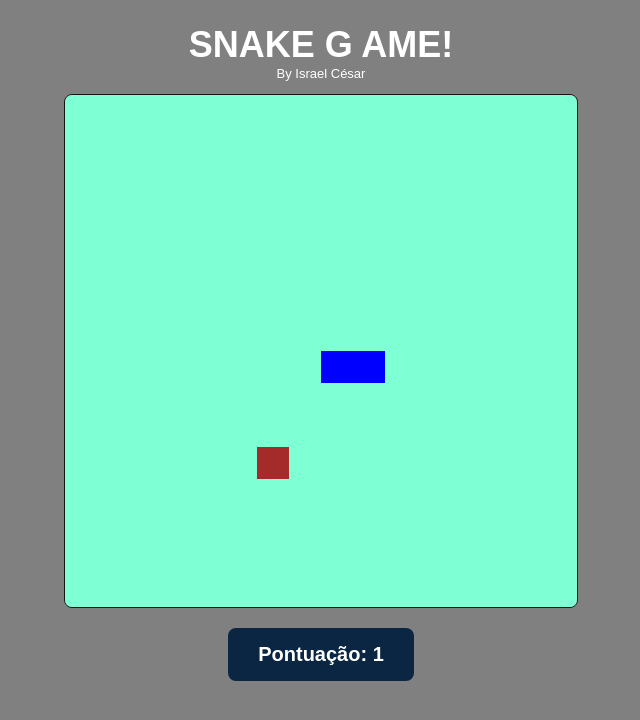
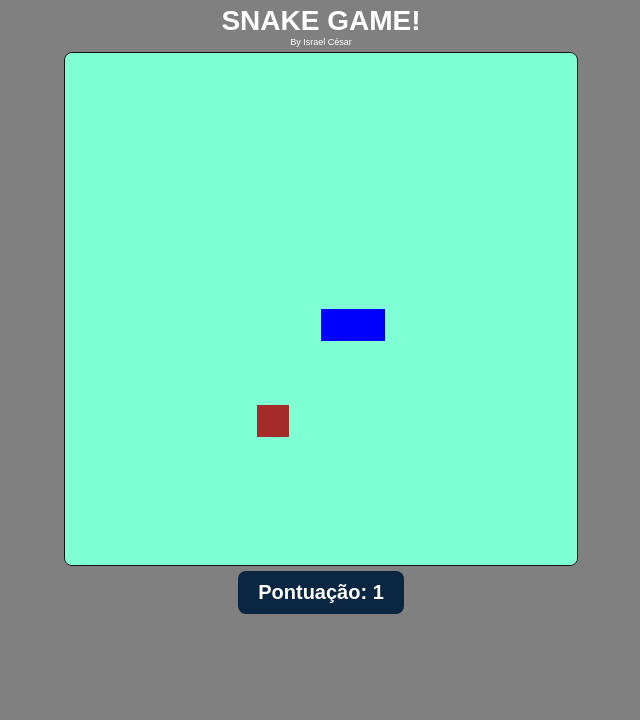
Before and after one commit to israelcesar/jogo_cobrinha_js, a plain HTML site: page index.html in a window 1280 px wide. Shown: the whole page, without its empty margins (319-959 px from the left). Drawn offline with Linux system fonts and the light colour scheme.

Commit message:
Ajustes finais

```diff
--- a/index.html
+++ b/index.html
@@ -10,7 +10,7 @@
     <body>
 
         <div class="jogo">
-            <h1>SNAKE G AME!</h1>
+            <h1>SNAKE GAME!</h1>
             <p class="creditos">By Israel César</p>
             <canvas id="snake" width="512" height="512"></canvas>
             <h3 id="pontuacao" class="pontuacao">Pontuação: 0</h3>
--- a/style/style.css
+++ b/style/style.css
@@ -1,13 +1,16 @@
-body {
+*{
     margin: 0%;
     padding: 0%;
+}
 
+body {
+    margin-top: 5px;
     height: 90vh;
     width: auto;
 
     text-align: center;
     font-family: Arial, Helvetica, sans-serif;
-    font-size: 18px;
+    font-size: 14px;
     color: white;
 
     background-color: gray;
@@ -19,7 +22,7 @@ h1 {
 
 .creditos {
     margin-top: 0;
-    font-size: 13px;
+    font-size: 9px;
 }
 
 .jogo {
@@ -32,7 +35,7 @@ h1 {
 .pontuacao {
     font-size: 20px;
     background-color: #0A2642;
-    padding: 15px 30px;
+    padding: 10px 20px;
     border-radius: 8px;
     transition: 0.3s;
 }
@@ -42,6 +45,7 @@ h1 {
 }
 
 #snake {
+    margin: 5px 0;
     border-radius: 8px;
     border: 1px solid rgb(20, 20, 20);
 }
```
